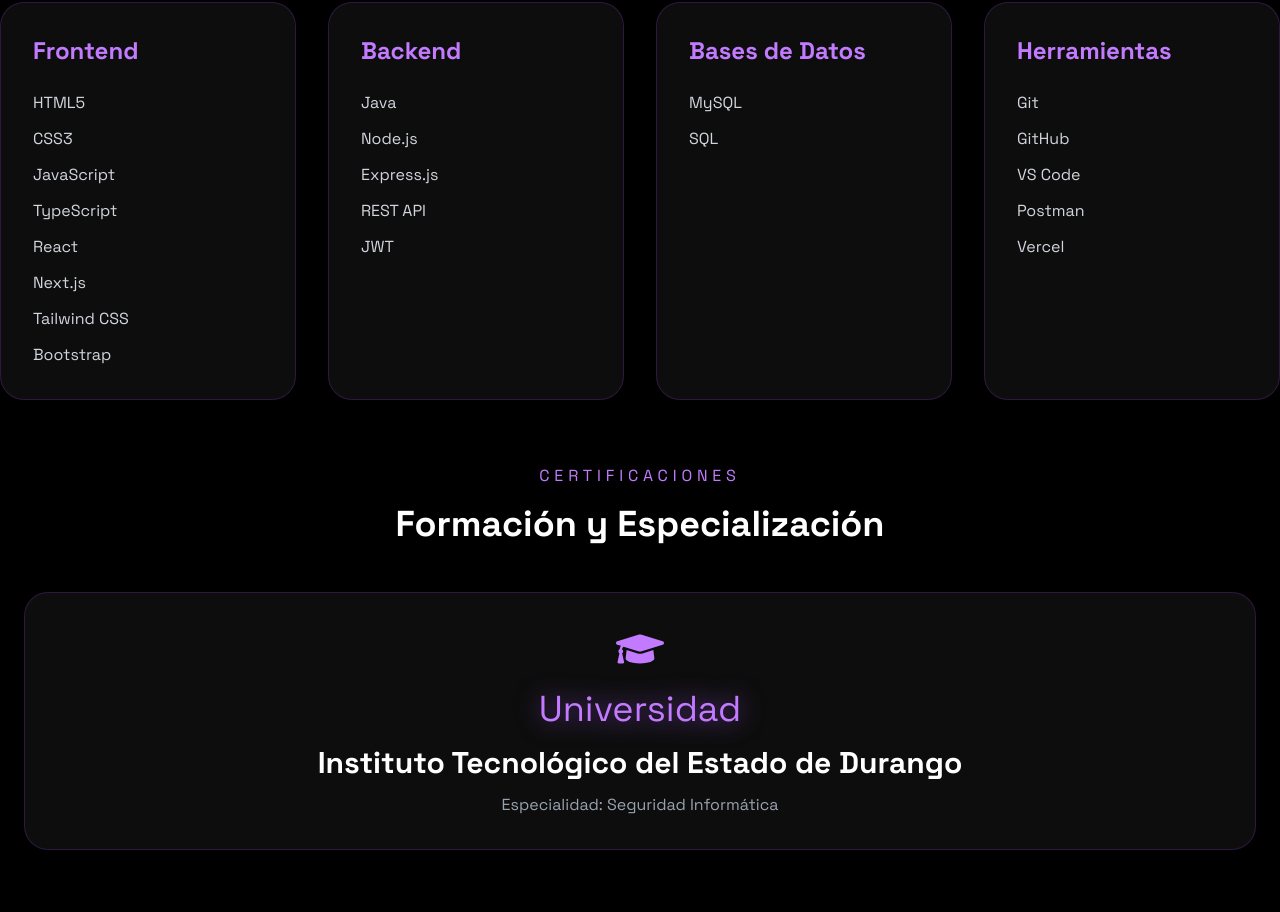
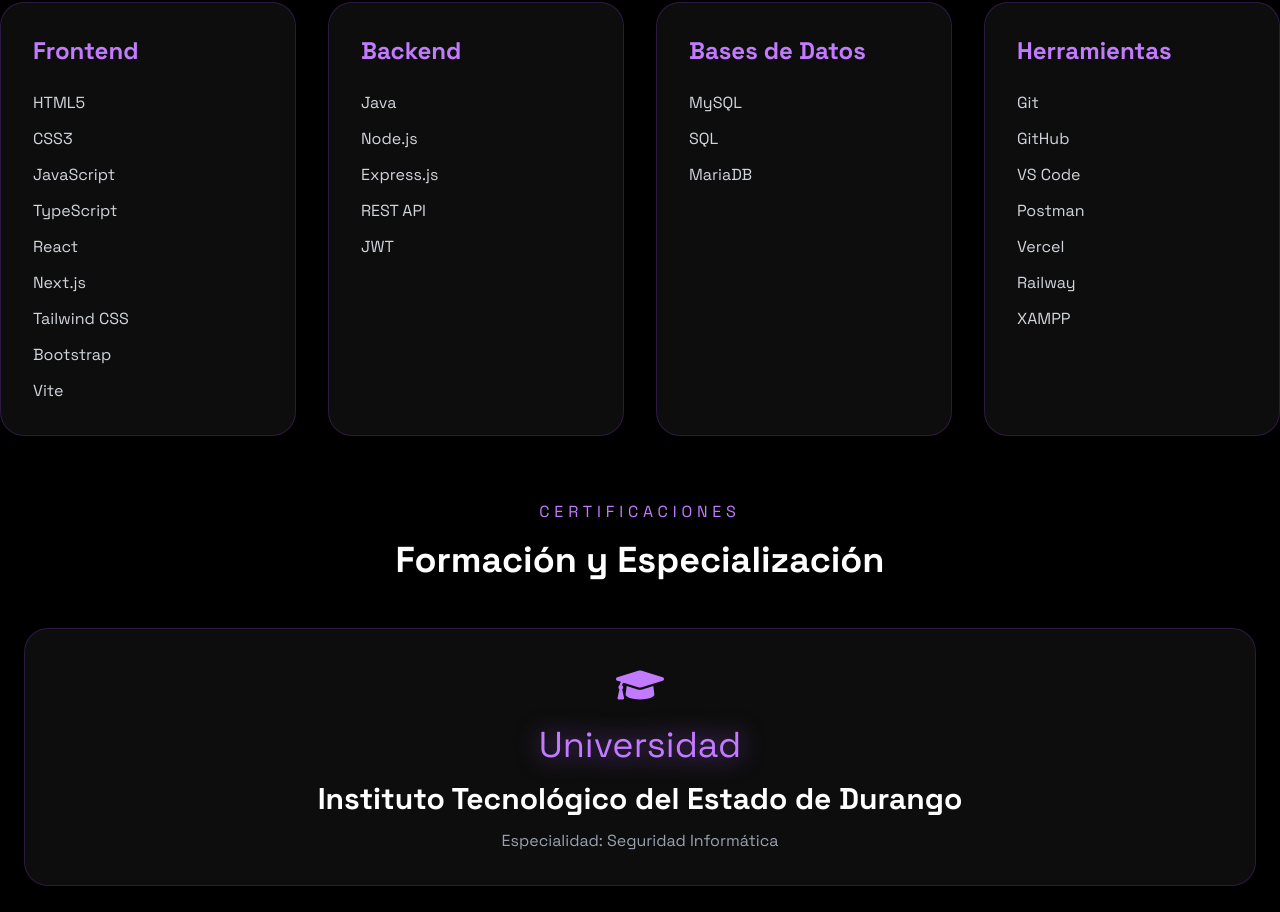
Before and after one commit to RosaSandoval24/portafolio-profesional, a Next.js app: page / in a window 1280 px wide. Shown: the part 2080-2992 px from the top of the page. Built offline with nearby package versions, Linux system fonts and the light colour scheme.

Commit message:
Agregar tecnologias

```diff
--- a/src/app/page.tsx
+++ b/src/app/page.tsx
@@ -387,6 +387,7 @@
         <li>Next.js</li>
         <li>Tailwind CSS</li>
         <li>Bootstrap</li>
+        <li>Vite</li>
       </ul>
     </div>
 
@@ -412,6 +413,7 @@
       <ul className="space-y-3 text-gray-300">
         <li>MySQL</li>
         <li>SQL</li>
+        <li>MariaDB</li>
       </ul>
 
     </div>
@@ -427,6 +429,8 @@
     <li>VS Code</li>
     <li>Postman</li>
     <li>Vercel</li>
+    <li>Railway</li>
+    <li>XAMPP</li>
   </ul>
   </div>
 
```
